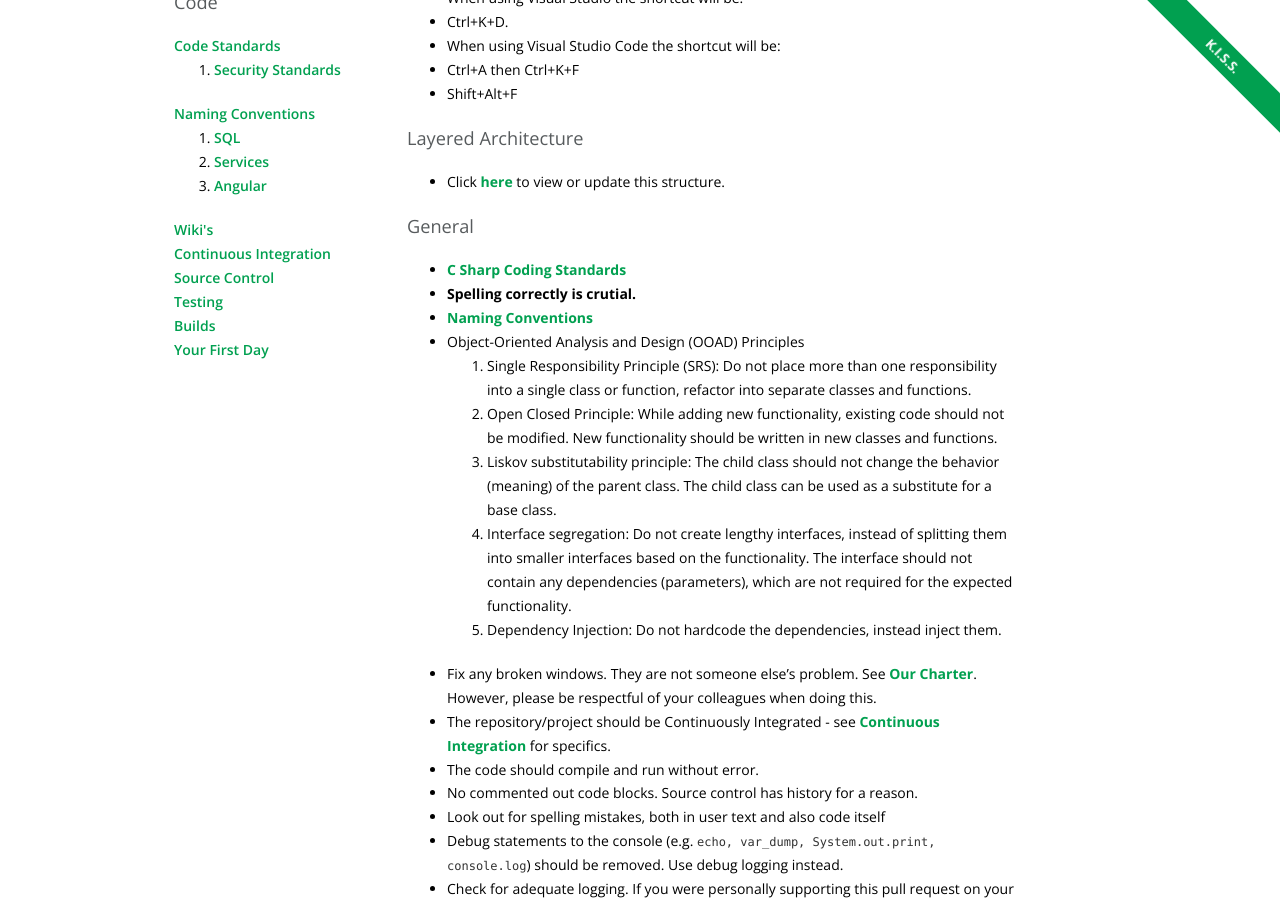
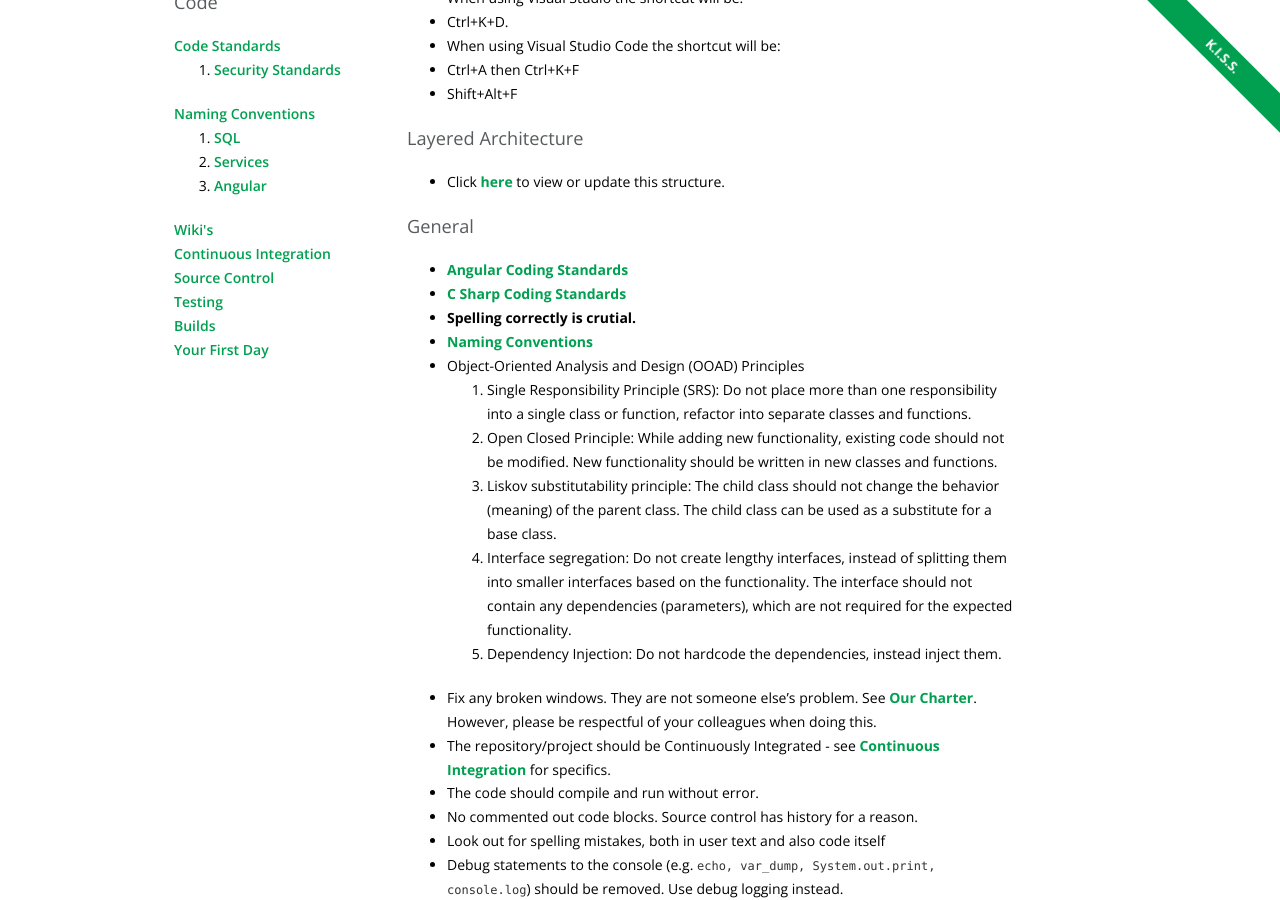
Before and after one commit to Senwes/senwes.github.io, a Jekyll site: the page built from topics/code-standards.md, in a window 1280 px wide and 900 px high, scrolled down 490 px. Built offline with Jekyll 4.4.1, drawn with Linux system fonts in a browser that asks for light colours; nearby versions of some CDN libraries.

Commit message:
update coding standards

```diff
--- a/topics/code-standards.md
+++ b/topics/code-standards.md
@@ -23,6 +23,7 @@ Use the formatter that Visual studio has to format your code. This will add the
 
 ### General
 
+* [Angular Coding Standards](https://senwes.visualstudio.com/Applications/_wiki/wikis/Applications.wiki/34/Angular-Coding-Standards)
 * [C Sharp Coding Standards](https://senwes.visualstudio.com/Applications/_wiki/wikis/Applications.wiki/32/C-Sharp-Coding-Standards)
 * <b>Spelling correctly is crutial.</b>
 * [Naming Conventions](naming-conventions.html)
```
